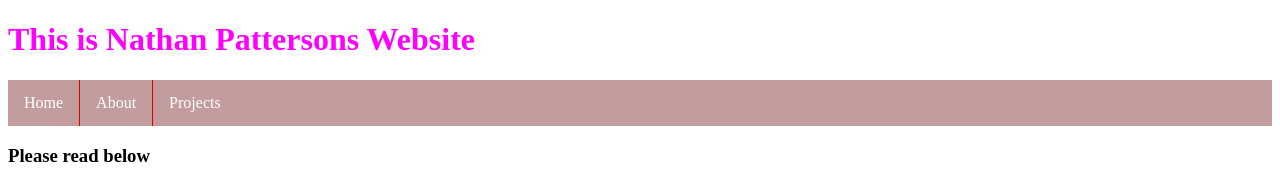
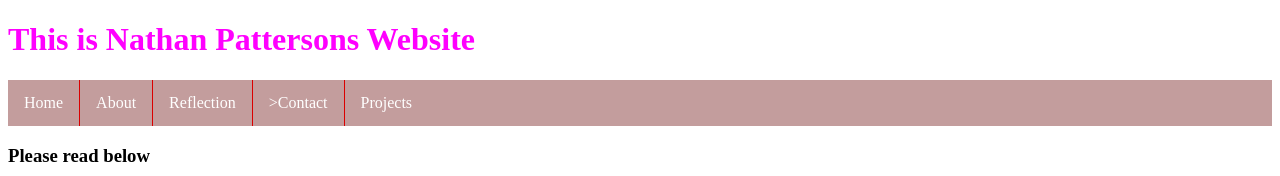
Before and after one commit to nathanPatterson2001/nathanPatterson2001.github.io, a plain HTML site: page islt_730/index.html in a window 1280 px wide. Shown: the top 176 px of the page. Drawn offline with Linux system fonts and the light colour scheme.

Commit message:
Update index.html

```diff
--- a/islt_730/index.html
+++ b/islt_730/index.html
@@ -19,6 +19,8 @@
 <nav>
     <li><a href="index.html">Home</a></li>
     <li><a href="about.html">About</a></li>
+     <li><a href="reflection.html">Reflection</a></li>
+    <li><a href="#">>Contact</a></li>
     <li class="dropdown">
     <a href="project.html" class="dropbtn">Projects</a>
     <div class="dropdown-content">
```
